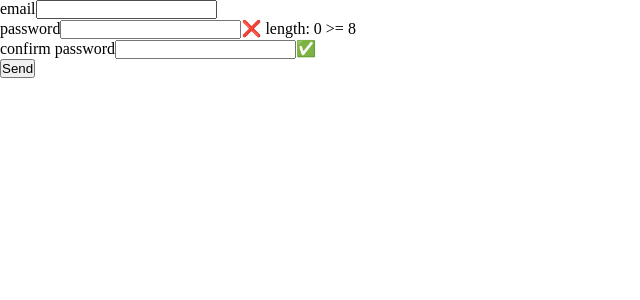
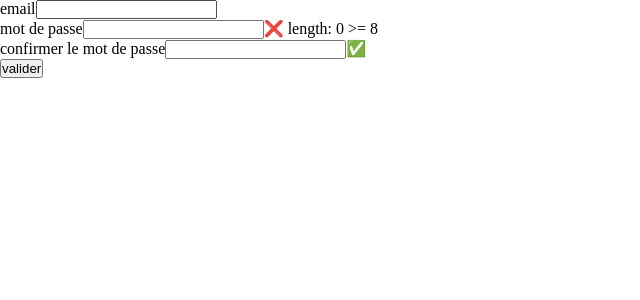
Before and after one commit to BaptisteFredj/project_budget_js, a React (Vite) app in the folder client/: page /register in a window 1280 px wide. Shown: the top 300 px of the page, without its empty margins (0-640 px from the left). Built offline with nearby package versions, Linux system fonts and the light colour scheme; no server answers.

Commit message:
fix: removed dead code from register page, and put it in french

```diff
--- a/client/src/pages/Register.jsx
+++ b/client/src/pages/Register.jsx
@@ -2,13 +2,11 @@ import { useRef, useState } from "react";
 import { useNavigate } from "react-router-dom";
 
 function Register() {
-  // Référence pour le champ email
   const emailRef = useRef();
 
   const [password, setPassword] = useState("");
   const [confirmPassword, setConfirmPassword] = useState("");
 
-  // Hook pour la navigation
   const navigate = useNavigate();
 
   const handlePasswordChange = (event) => {
@@ -36,7 +34,6 @@ function Register() {
         }
       );
 
-      // Redirection vers la page de connexion si la création réussit
       if (response.status === 201) {
         navigate("/login");
       }
@@ -52,7 +49,7 @@ function Register() {
         <input ref={emailRef} type="email" id="email" />
       </div>
       <div>
-        <label htmlFor="password">password</label>
+        <label htmlFor="password">mot de passe</label>
         <input
           type="password"
           id="password"
@@ -62,7 +59,7 @@ function Register() {
         {password.length >= 8 ? "✅" : "❌"} {`length: ${password.length} >= 8`}
       </div>
       <div>
-        <label htmlFor="confirm-password">confirm password</label>
+        <label htmlFor="confirm-password">confirmer le mot de passe</label>
         <input
           type="password"
           id="confirm-password"
@@ -71,7 +68,7 @@ function Register() {
         />
         {password === confirmPassword ? "✅" : "❌"}
       </div>
-      <button type="submit">Send</button>
+      <button type="submit">valider</button>
     </form>
   );
 }
```
